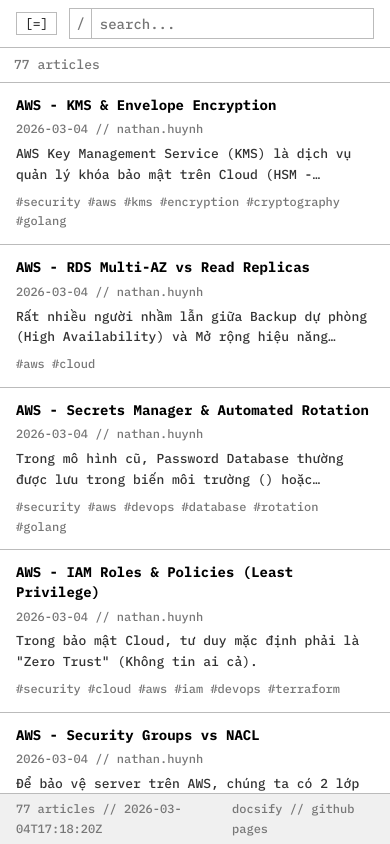
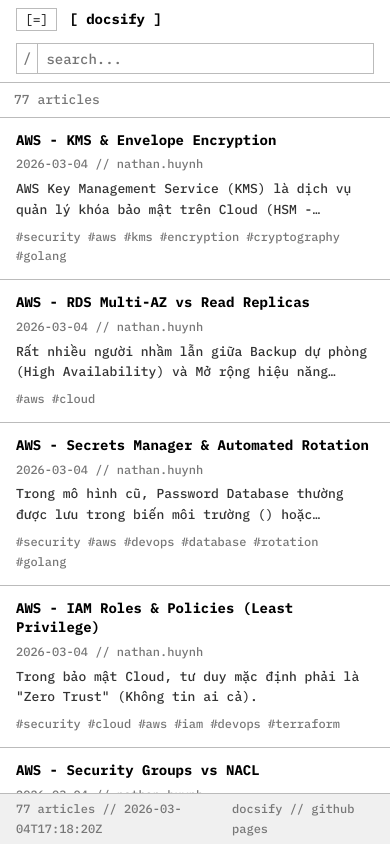
Before and after one commit to minhnhat97kg/docsify, a plain HTML site: page index.html in a window 390 px wide. Drawn offline with nearby package versions, Linux system fonts and the light colour scheme; a script that the page names is missing.

Commit message:
fix: wrap search box to new line on mobile instead of hiding logo

```diff
--- a/index.html
+++ b/index.html
@@ -416,8 +416,8 @@
       #sidebar.open { transform: translateX(0); }
       #sidebar-overlay.open { display: block; }
       #menu-btn { display: block; }
-      #search-wrap { max-width: none; flex: 1; }
-      .brand { display: none; }
+      #topbar { flex-wrap: wrap; }
+      #search-wrap { max-width: none; flex: 1 1 100%; order: 3; }
 
       /* hide topbar controls, show in sidebar instead */
       .topbar-right { display: none !important; }
```
